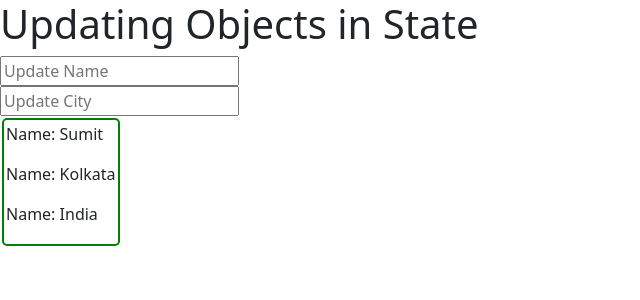
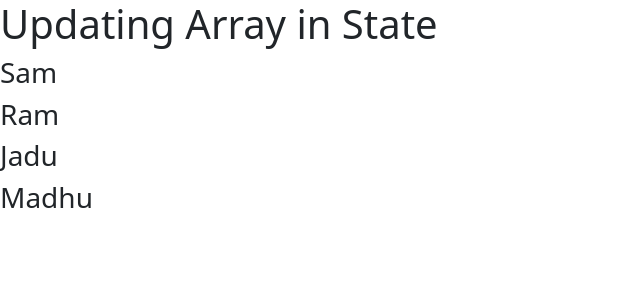
Before and after one commit to sumitbasu116/react-blog, a React (Vite) app: page / in a window 1280 px wide. Shown: the top 300 px of the page, without its empty margins (0-640 px from the left). Built offline with nearby package versions, Linux system fonts and the light colour scheme.

Commit message:
Updating Array in State part1-clean up and basic set up

```diff
--- a/src/App.jsx
+++ b/src/App.jsx
@@ -2,47 +2,20 @@ import { useState } from "react";
 
 function App() {
 
-  const[data,setData] = useState(
-    {
-      name: 'Sumit',
-      address:{
-        city: 'Kolkata',
-        country: 'India'
-      }
-    }
-  )
-
-  const divStyle = {
-    border: '2px solid green',
-    width: 'fit-content',
-    padding: '2px',
-    margin: '2px',
-    borderRadius: '5px'
-  }
-
-  function handleNameUpdate(val){
-    data.name=val;
-    setData({...data});
-  }
- function handleCityUpdate(city){
-    let tempAddress=data.address;
-    tempAddress.city=city;
-    console.log(data);
-    setData({...data,address:{...tempAddress}});
-  }
+  const [data,setData] =useState(
+    [
+      'Sam','Ram','Jadu','Madhu'
+    ]
+  );
 
   return (
     <div>
-      <h1>Updating Objects in State</h1>
-
-      <input type="text" placeholder="Update Name" onChange={(event)=>handleNameUpdate(event.target.value)}/>
-      <br />
-      <input type="text" placeholder="Update City" onChange={(event)=>handleCityUpdate(event.target.value)}/>
-      <div style={divStyle}>
-        <p>Name: {data.name}</p>
-        <p>Name: {data.address.city}</p>
-        <p>Name: {data.address.country}</p>
-      </div>
+      <h1>Updating Array in State</h1>
+      {
+        data.map((item,index)=>(
+          <h3 key={index}>{item}</h3>
+        ))
+      }
     </div>
   )
 }
```
Also changed, not shown: src/AddUser.jsx (deleted, +0 -13 lines), src/DisplayUser.jsx (deleted, +0 -9 lines), src/User.jsx (deleted, +0 -10 lines), src/UserProfile.jsx (deleted, +0 -18 lines).
